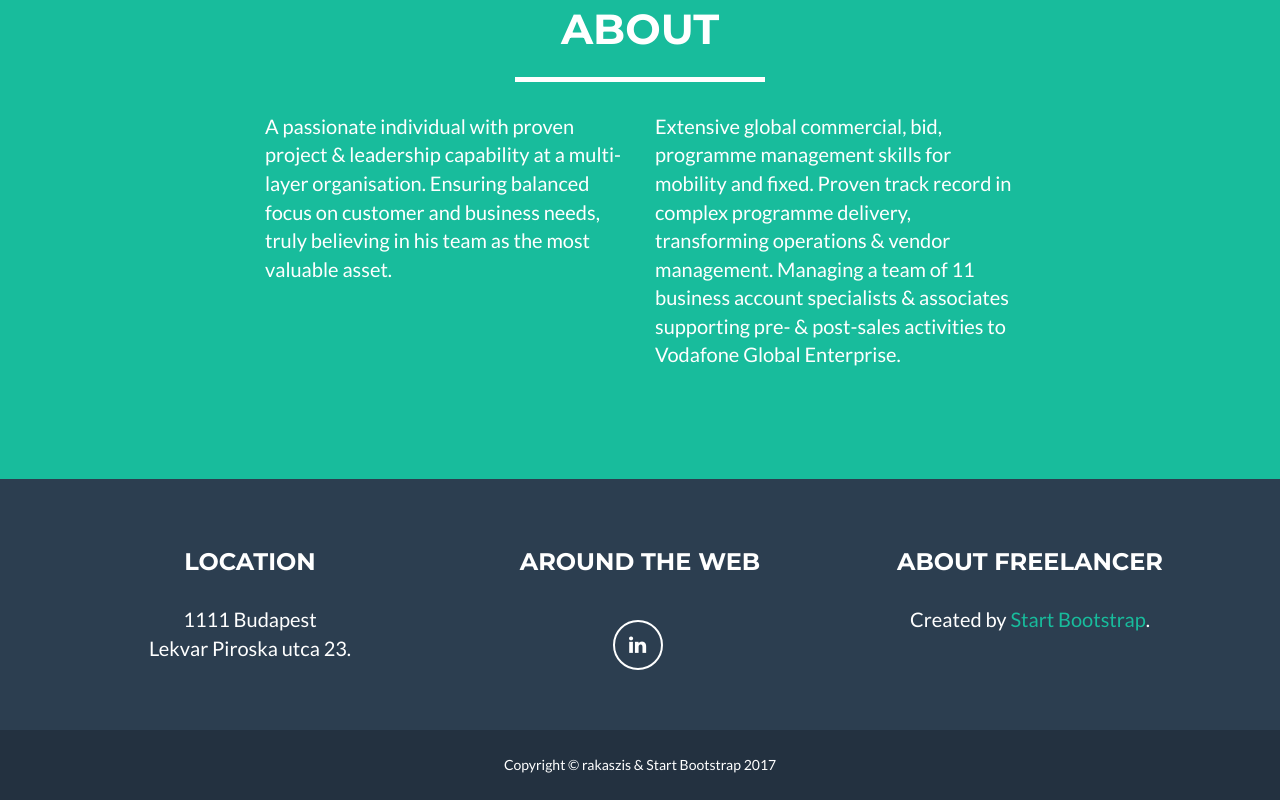
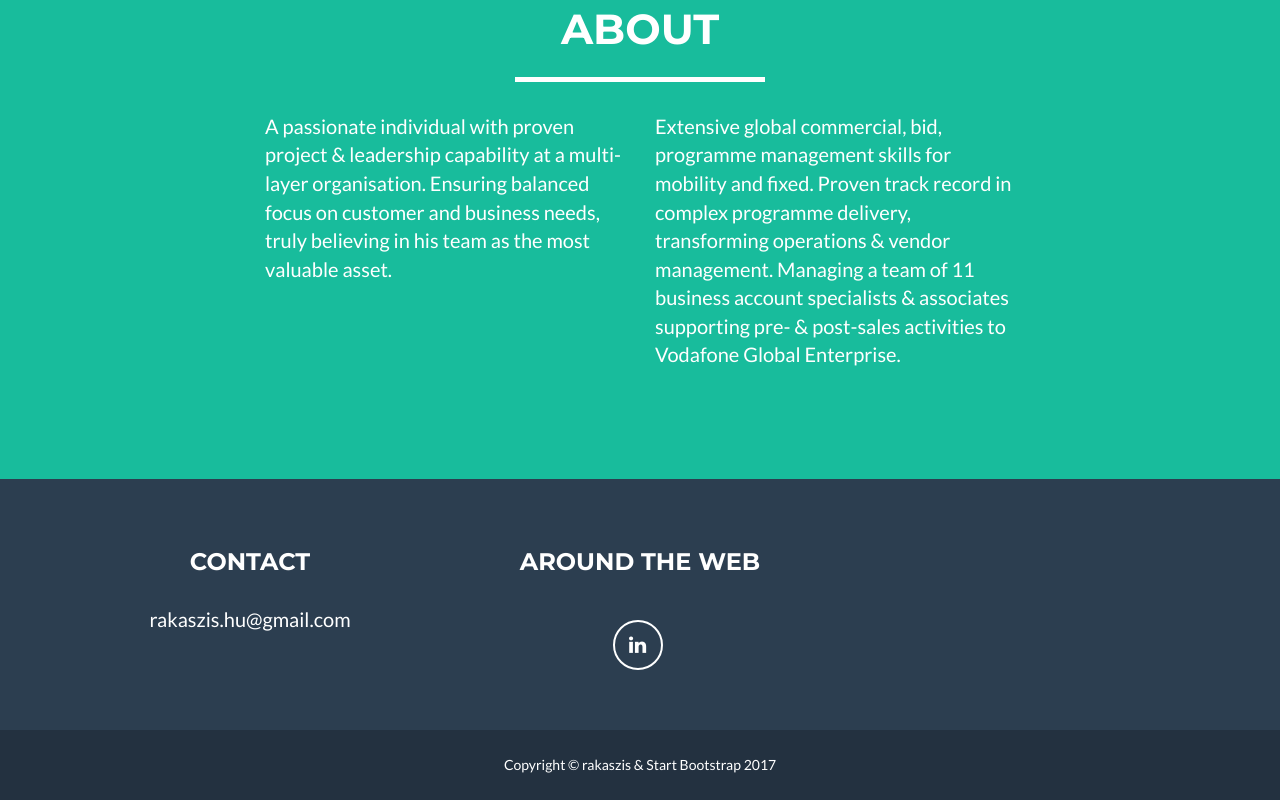
Before and after one commit to rakaszis/Curriculum-Vitae-of-rakaszis, a website: page index.html in a window 1280 px wide. Shown: the part 1787-2587 px from the top of the page. Drawn offline with nearby package versions, Linux system fonts and the light colour scheme.

Commit message:
Add files via upload

```diff
--- a/index.html
+++ b/index.html
@@ -182,23 +182,18 @@
             <div class="container">
                 <div class="row">
                     <div class="footer-col col-md-4">
-                        <h3>Location</h3>
-                        <p>1111 Budapest
-                            <br>Lekvar Piroska utca 23.</p>
+                        <h3>Contact</h3>
+                        <p>rakaszis.hu@gmail.com</p>
                     </div>
                     <div class="footer-col col-md-4">
                         <h3>Around the Web</h3>
                         <ul class="list-inline">
                             <li>
-                                <a href="#" class="btn-social btn-outline"><i class="fa fa-fw fa-linkedin"></i></a>
+                                <a href="https://hu.linkedin.com/in/istvan-rakasz-6a936a30" class="btn-social btn-outline"><i class="fa fa-fw fa-linkedin"></i></a>
                             </li>
                         </ul>
                     </div>
-                    <div class="footer-col col-md-4">
-                        <h3>About Freelancer</h3>
-                        <p>Created by <a href="http://startbootstrap.com">Start Bootstrap</a>.</p>
-                    </div>
-                </div>
+                 </div>
             </div>
         </div>
         <div class="footer-below">
```
